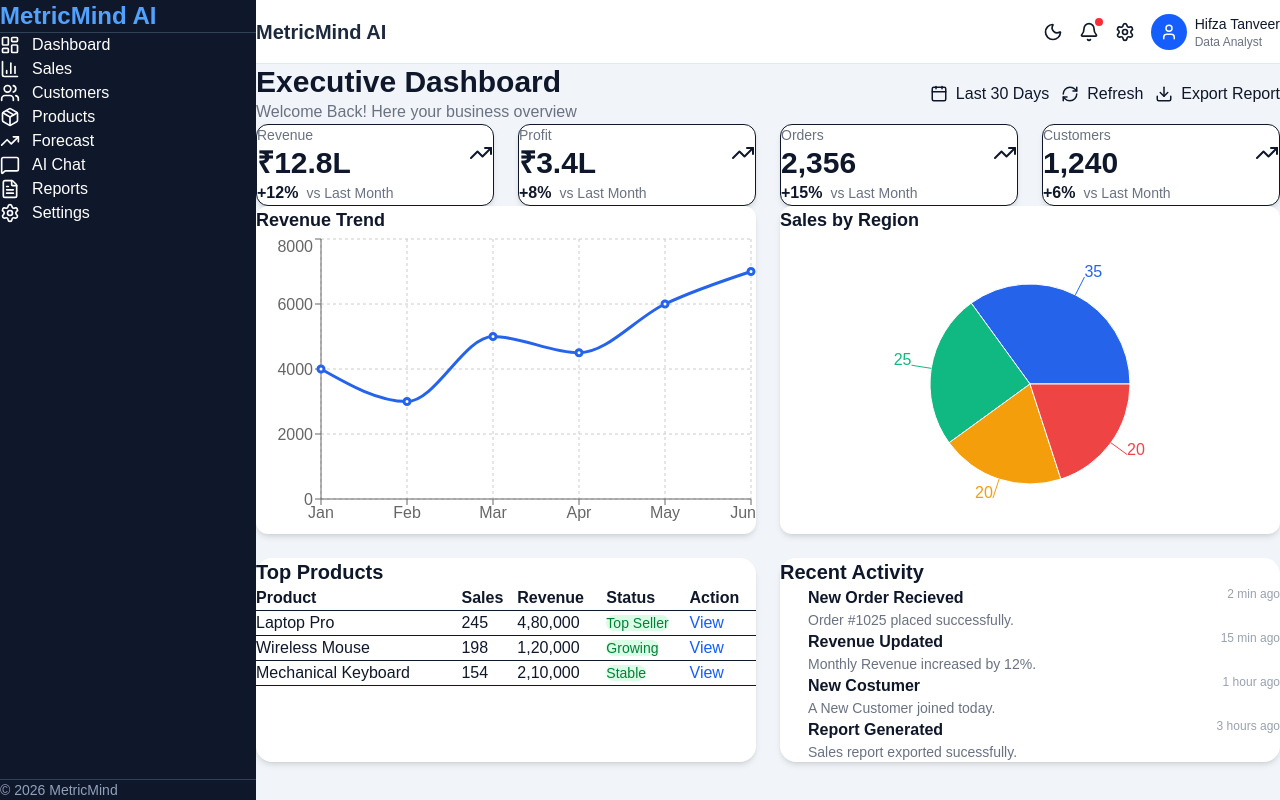
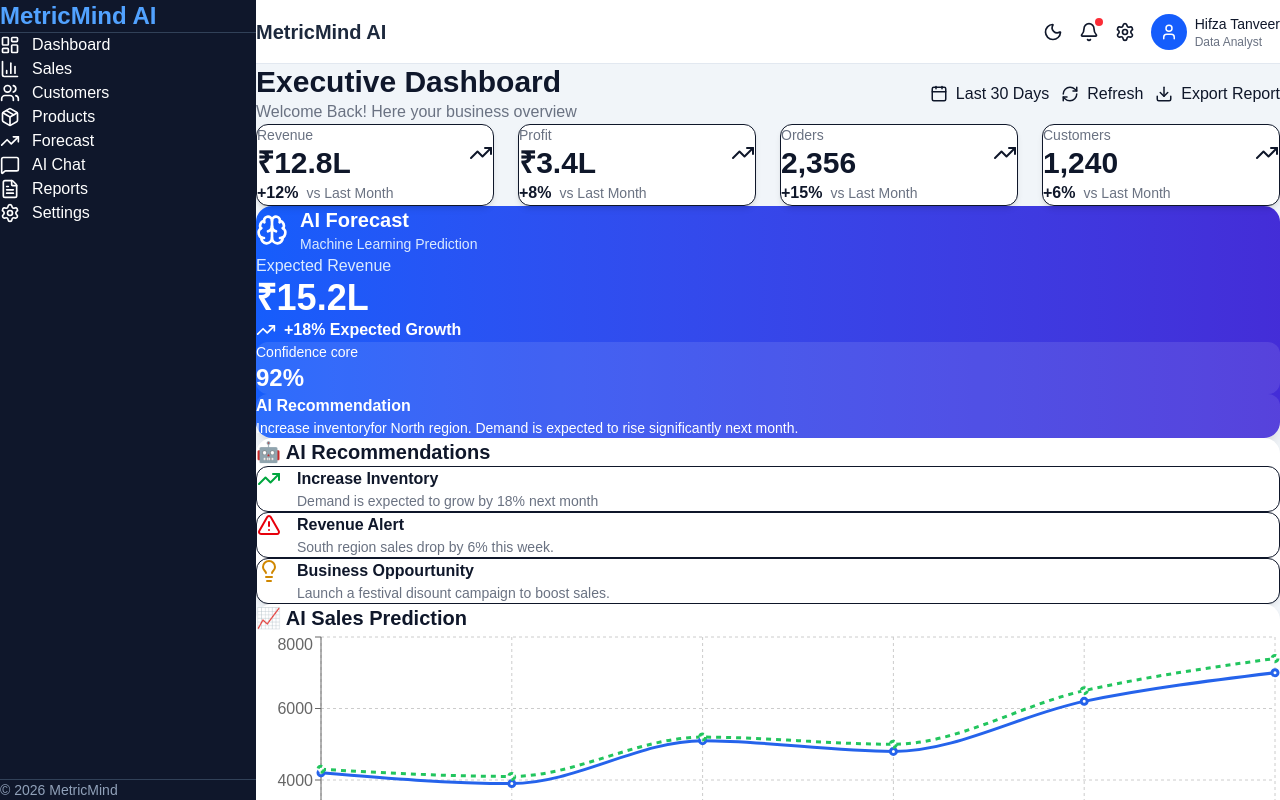
Before and after one commit to hifza-pixel/MetricMind_AI, a Next.js app in the folder metricmind-frontend/: page /dashboard in a window 1280 px wide. Built offline with nearby package versions, Linux system fonts and the light colour scheme.

Commit message:
Day 6: AI Analytics Sashboard complete

```diff
--- a/metricmind-frontend/src/app/dashboard/page.tsx
+++ b/metricmind-frontend/src/app/dashboard/page.tsx
@@ -5,6 +5,11 @@ import SalesRegionChart from "../../components/charts/SalesRegionChart";
 import DashboardHeader from "../../components/dashboard/DashboardHeadrer";
 import TopProductTable from "../../components/dashboard/TopProductTable";
 import RecentActivity from "../../components/dashboard/RecentActivity";
+import AIForecastCard from "../../components/dashboard/AIForecastCard";
+import AIRecommendations from "../../components/dashboard/AIRecommendations";
+import AISalesPredictionChart from "../../components/dashboard/AISalesPredictionChart";
+import AIAnalyticsPanel from "../../components/dashboard/AIAnalyticsPanel";
+import AIReportCenter from "../../components/dashboard/AIReportCenter";
 export default function DashboardPage() {
   return (
     <DashboardLayout>
@@ -18,7 +23,13 @@ export default function DashboardPage() {
           <KPICard title="Orders" value="2,356" change="+15%" positive={true} />
           <KPICard title="Customers" value="1,240" change="+6%" positive={true} />
         </div>
-
+        <div className="grig grid-cols-1 lg:grid-cols-2 gap-2">
+        <AIForecastCard/>
+        <AIRecommendations/>
+        <AISalesPredictionChart />
+        <AIAnalyticsPanel />
+        <AIReportCenter />
+        </div>
         {/* Charts */}
         <div className="grid grid-cols-1 xl:grid-cols-2 gap-6">
           <RevenueChart />
--- /dev/null
+++ b/metricmind-frontend/src/components/dashboard/AIAnalyticsPanel.tsx
@@ -0,0 +1,51 @@
+"use client";
+import { ShieldAlert, Target, Calendar,TrendingUp } from "lucide-react";
+export default function AIAnalyticsPanel(){
+    return(
+        <div className="grid grid-cols-1 lg:grid-cols-3 gap-6">
+            <div className="bg-white dark:bg-slate-900 rounded-2xl shadow-md p-6">
+                <div className="flex items-center gap-3 mb-4">
+                    <Calendar className="text-blue-600" />
+                    <h2 className="font-bold text-lg">
+                        Forecast Range
+                    </h2>
+                </div>
+                <select className="w-full border rounded-xl p-3 dark:bg-slate-800">
+                    <option>Last 7 Days</option>
+                    <option>Last 30 Days</option>
+                    <option>Last 90 Days</option>
+                    <option>Last 1 Year</option>
+                </select>
+            </div>
+            {/*Accuracy*/}
+            <div className="bg-white dark:bg-slate-900 rounded-2xl shadow-md p-6">
+                <div className="flex items-center gap-3 mb-4">
+                    <Target className="text-green-600" />
+                    <h2 className="font-bold text-lg">
+                        Prediction Accuracy
+                    </h2>
+                </div>
+                <h1 className="text-4xl font-bold">92%</h1>
+                <p className="text-gray-500 mt-2">
+                    Based on previous data
+                    </p>
+            </div>
+            {/*Risk*/}
+            <div className="bg-white dark:bg-slate-900 rounded-2xl shadow-md p-6">
+                <div className="flex items-center gap-3 mb-4">
+                    <ShieldAlert className="text-red-600" />
+                    <h2 className="font-bold text-lg">
+                        Risk Level
+                    </h2>
+                </div>
+                <h1 className="text-3xl font-bold text-red-600">
+                    Medium
+                </h1>
+                <div className="mt-4 flex items-center gap-2 text-green-600">
+                    <TrendingUp size={20} />
+                    Stable Business Growth
+                </div>
+            </div>
+        </div>
+    );
+}
--- /dev/null
+++ b/metricmind-frontend/src/components/dashboard/AIForecastCard.tsx
@@ -0,0 +1,38 @@
+"use client";
+import { Brain, TrendingUp } from "lucide-react";
+export default function AIForecastCard(){
+    return(
+        <div className="rounded-2xl bg-linear-to-r from-blue-600 to-indigo-700 text-white p-6 shadow-lg ">
+            <div className="flex items-center gap-3 mb-4">
+                <Brain size={32} />
+                <div>
+                    <h2 className="text-xl font-bold">AI Forecast</h2>
+                    <p className="text-blue-100 text-sm">
+                        Machine Learning Prediction
+                    </p>
+                </div>
+            </div>
+            <div className="space-y-4">
+                <div>
+                    <p className="text-blue-100">Expected Revenue</p>
+                    <h1 className="text-4xl font-bold">₹15.2L</h1>
+                </div>
+                <div className="flex items-center gap-2">
+                    <TrendingUp size={20} />
+                    <span className="font-semibold">+18% Expected Growth</span>
+                </div>
+                <div className="bg-white/10 rounded-xl p-4">
+                <p className="text-sm">Confidence core</p>
+                <h3 className="text-2xl font-bold">92%</h3>
+                </div>
+                <div className="bg-white/10 rounded-xl p-4">
+                <p className="font-semibold mb-2">AI Recommendation</p>
+                <p className="text-sm">
+                    Increase inventoryfor North region.
+                    Demand is expected to rise significantly next month.
+                </p>
+                </div>
+            </div>
+        </div>
+    );
+}
--- /dev/null
+++ b/metricmind-frontend/src/components/dashboard/AIRecommendations.tsx
@@ -0,0 +1,50 @@
+"use client";
+import { Lightbulb, AlertTriangle, TrendingUp } from "lucide-react";
+const recommendations=[
+    {
+    icon: TrendingUp,
+    title: "Increase Inventory",
+    description:"Demand is expected to grow by 18% next month",
+    color:"text-green-600"
+    },
+    {
+    icon: AlertTriangle,
+    title: "Revenue Alert",
+    description:"South region sales drop by 6% this week.",
+    color:"text-red-600"
+    },
+    {
+    icon: Lightbulb,
+    title: "Business Oppourtunity",
+    description:"Launch a festival disount campaign to boost sales.",
+    color:"text-yellow-600"
+    },
+];
+export default function AIRecommendations(){
+    return(
+        <div className="bg-white dark:bg-slate-900 rounded-2xl shadow-md p-6">
+            <h2 className="text-xl font-bold mb-5">
+                🤖 AI Recommendations
+            </h2>
+            <div className="sapce-y-4">
+                {recommendations.map((item, index)=> {
+                  const Icon =item.icon;
+                  return(
+                    <div key={index}
+                    className="flex items-start gap-4 p-4 rounded-xl  border hover:shadow-md transition">
+                        <Icon className={item.color} size={24} />
+                        <div>
+                            <h3 className="font-semibold">
+                                {item.title}
+                            </h3>
+                            <p className="text-sm text-gray-500">
+                                {item.description}
+                            </p>
+                            </div>
+                            </div>
+                  );
+                })}
+            </div>
+        </div>
+    );
+}
--- /dev/null
+++ b/metricmind-frontend/src/components/dashboard/AIReportCenter.tsx
@@ -0,0 +1,38 @@
+"use client";
+import { Download, FileSpreadsheet, Mail, Sparkles } from "lucide-react";
+export default function AIReportCenter(){
+    return(
+        <div className="bg-white dark:bg-slate-900 rounded-2xl shadow-md p-6">
+            <div className="flex items-center gap-3 mb-5">
+                <Sparkles className="text-blue-600" />
+                <h2 className="text-xl font-bold">
+                    AI Report Center
+                </h2>
+            </div>
+            <div className="rounded-2xl bg-slate-100 dark:bg-slate-800 p-5 mb-6">
+                <h3 className="font-semibold mb-2">
+                    AI Summery
+                </h3>
+                <p className="text-sm text-gray-600 dark:text-gray-300">
+                    Revenue is projected to grow by 18% next month.
+                    The North Region continues to perform best.
+                    Consider increasing inventory and launching promotional campaigns in underperformng regions.
+                </p>
+            </div>
+            <div className="grid grid-cols-1 mg:grid-cols-3 gap-4">
+                <button className="flex items-center justify-center gap-2 bg-red-600 hover:bg-red-700 text-white py-3 rounded-xl transition">
+                    <Download size={18} />
+                    Export PDF
+                </button>
+                <button className="flex items-center justify-center gap-2 bg-green-600 hover:bg-green-700 text-white py-3 rounded-xl transition">
+                        <FileSpreadsheet size={18} />
+                        Export CSV
+                     </button>
+                     <button className="flex items-center justify-center gap-2 bg-blue-600 hover:bg-blue-700 text-white py-3 rounded-xl transition">
+                        <Mail size={18} />
+                        Email Report
+                     </button>
+            </div>
+        </div>
+    );
+}
--- /dev/null
+++ b/metricmind-frontend/src/components/dashboard/AISalesPredictionChart.tsx
@@ -0,0 +1,23 @@
+"use client";
+import { ResponsiveContainer, LineChart, Line,XAxis,YAxis, Tooltip, CartesianGrid, Legend } from "recharts";
+import { forecastData } from "../../lib/forecastData";
+export default function AISalesPredictionChart(){
+    return(
+        <div className="bg-white dark:bg-slate-900 rounded-2xl shadow-md p-6">
+            <h2 className="text-xl font-bold mb-5">
+                📈 AI Sales Prediction
+            </h2>
+            <ResponsiveContainer width="100%" height={350} >
+            <LineChart data={forecastData}>
+            <CartesianGrid strokeDasharray="3 3" />
+            <XAxis dataKey={"month"} />
+            <YAxis />
+            <Tooltip />
+            <Legend />
+            <Line type="monotone" dataKey="actual" stroke="#2563eb" strokeWidth={3} name="Actual Sales" />
+            <Line type="monotone" dataKey="predicted" stroke="#22c55e" strokeWidth={3} strokeDasharray="5 5" name="Predicted Sales" />
+            </LineChart>
+            </ResponsiveContainer>
+        </div>
+    );
+}
--- /dev/null
+++ b/metricmind-frontend/src/lib/forecastData.ts
@@ -0,0 +1,8 @@
+export const forecastData =[
+    {month: "Jan", actual: 4200, predicted: 4300},
+    {month: "Feb", actual: 3900, predicted: 4100},
+    {month: "Mar", actual: 5100, predicted: 5200},
+    {month: "Apr", actual: 4800, predicted: 5000},
+    {month: "May", actual: 6200, predicted: 6500},
+    {month: "Jun", actual: 7000, predicted: 7400},
+];
```
